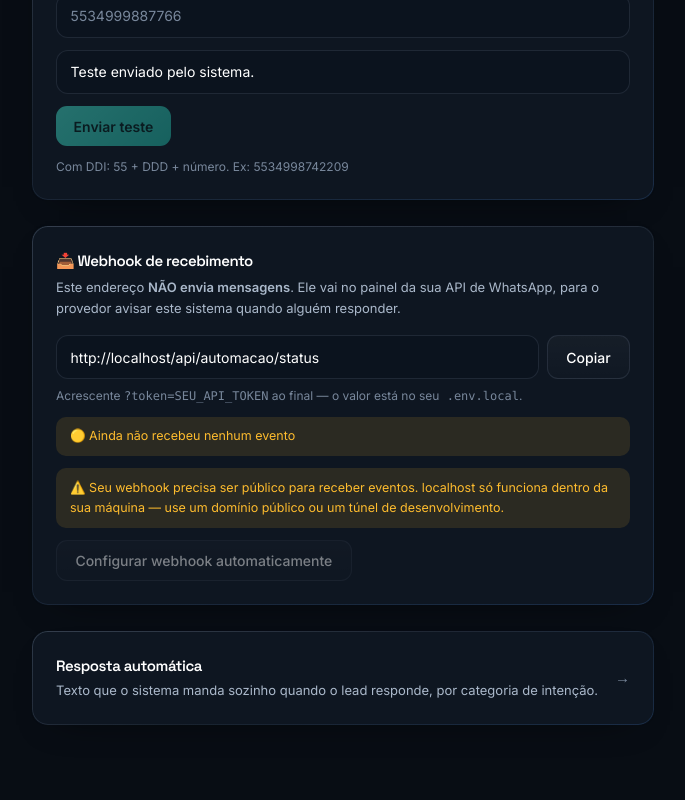
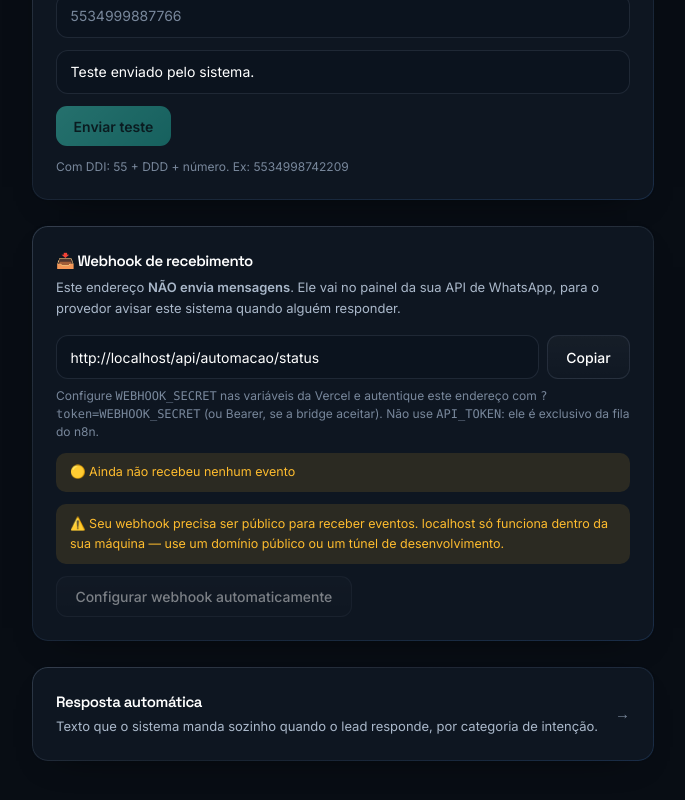
Before and after one commit to italocgouveia/leadsite, a Next.js app: page /config in a window 1280 px wide. Shown: the part 1840-2640 px from the top of the page, without its empty margins (425-1110 px from the left). Before the commit the page ends 2606 px from the top, so only its background shows below. Built offline with nearby package versions, Linux system fonts and the light colour scheme; no server answers; the database is empty.

Commit message:
Fix webhook secret setup guidance

```diff
--- a/src/components/integracao-whatsapp.tsx
+++ b/src/components/integracao-whatsapp.tsx
@@ -470,8 +470,9 @@ export default function IntegracaoWhatsapp() {
         </div>
 
         <p className="mb-3 text-[12px] text-[var(--texto-3)]">
-          Acrescente <code>?token=SEU_API_TOKEN</code> ao final — o valor está no seu
-          <code> .env.local</code>.
+          Configure <code>WEBHOOK_SECRET</code> nas variáveis da Vercel e autentique este
+          endereço com <code>?token=WEBHOOK_SECRET</code> (ou Bearer, se a bridge aceitar).
+          Não use <code>API_TOKEN</code>: ele é exclusivo da fila do n8n.
         </p>
 
         <p
```
